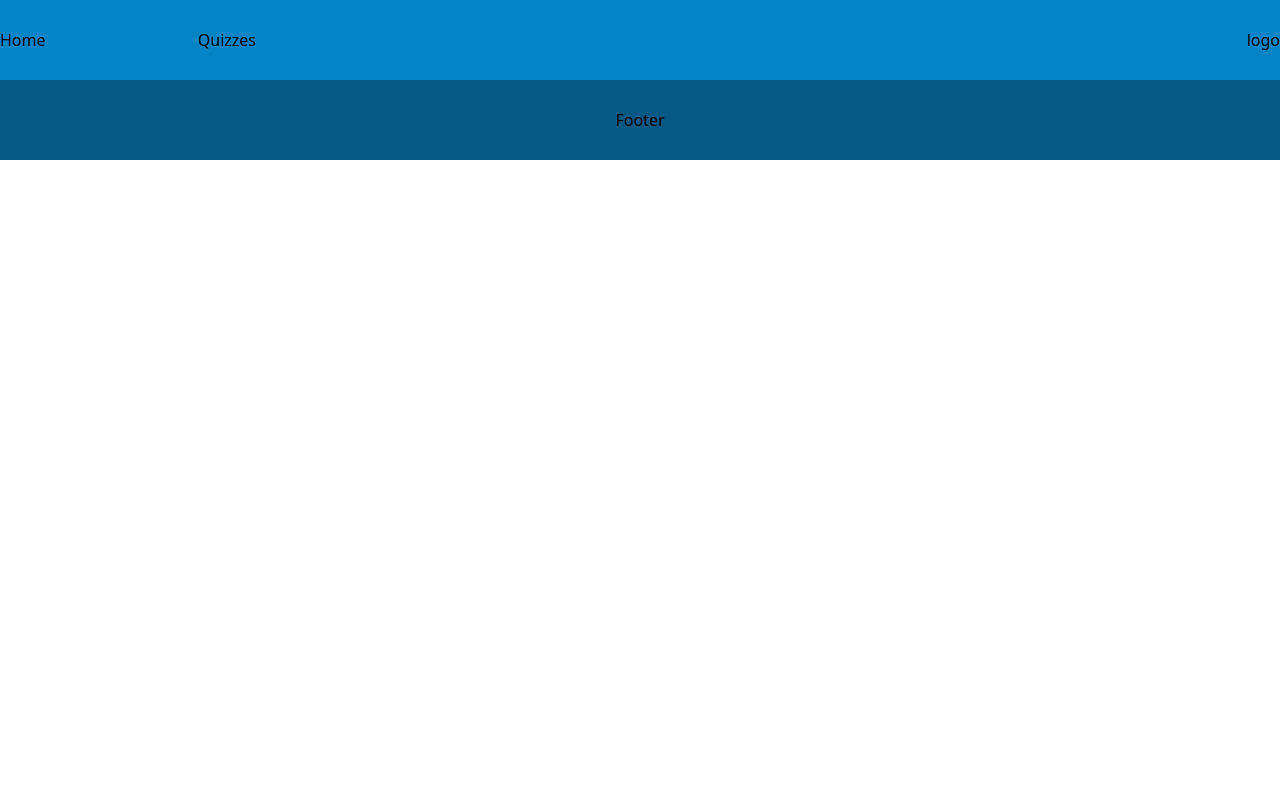
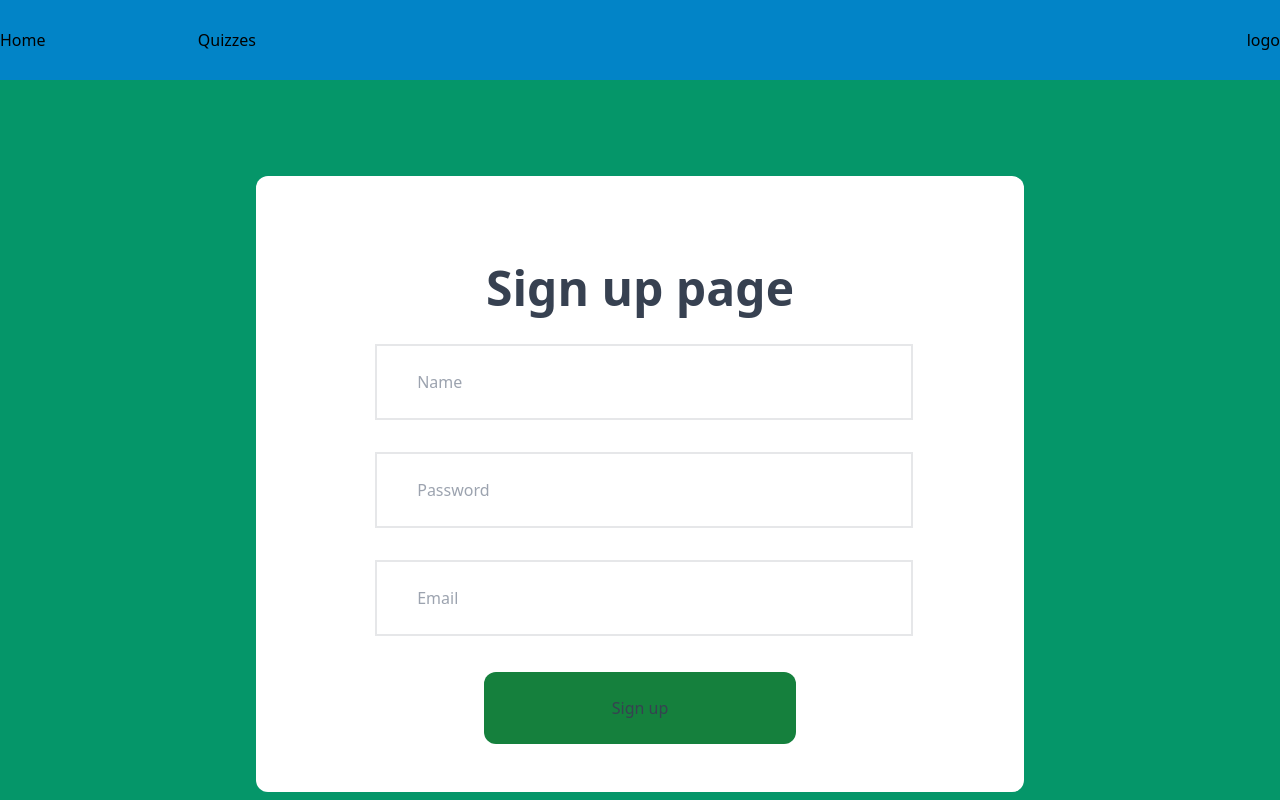
Before and after one commit to GiorgiMazm/Quiz, a Nuxt app: page /signUp in a window 1280 px wide. Shown: the top 800 px of the page. Built offline with nearby package versions, Linux system fonts and the light colour scheme.

Commit message:
added sign up and in prototype

```diff
--- /dev/null
+++ b/src/composables/useUser.ts
@@ -0,0 +1,26 @@
+export default () => {
+  async function createUser(user: any) {
+    console.log({ ...user, returnSecureToken: true });
+
+    const { data, error } = await useFetch(
+      "https://identitytoolkit.googleapis.com/v1/accounts:signUp?key=AIzaSyCuqzMP_62FKapXdIWLMGQAwp7dmoC8phU",
+      {
+        method: "POST",
+        headers: {
+          "Content-Type": "application/json",
+        },
+        body: { ...user, returnSecureToken: true },
+      }
+    );
+    if (error.value) {
+      throw createError({
+        statusCode: 404,
+        statusMessage:
+          "Something went wrong with fetching data, try again later",
+      });
+    }
+    console.log(data.value);
+  }
+
+  return { createUser };
+};
--- /dev/null
+++ b/src/pages/signIn.vue
@@ -0,0 +1,42 @@
+<script setup lang="ts">
+const password = ref("");
+const email = ref("");
+</script>
+
+<template>
+  <div>
+    <section class="bg-emerald-600 py-24">
+      <div class="container mx-auto">
+        <form
+          class="bg-white rounded-xl p-12 text-center w-3/5 mx-auto text-gray-700 min-w-[400px]"
+        >
+          <h1 class="pt-10 text-5xl font-bold">Sign in page</h1>
+
+          <div>
+            <input
+              class="ml-2 px-10 py-6 border-2 border-gray-900 border-opacity-10 inline-block mt-8 w-4/5"
+              type="password"
+              placeholder="Password"
+              v-model="password"
+            />
+          </div>
+
+          <div>
+            <input
+              class="ml-2 px-10 py-6 border-2 border-gray-900 border-opacity-10 inline-block mt-8 w-4/5"
+              type="email"
+              placeholder="Email"
+              v-model="email"
+            />
+          </div>
+
+          <button
+            class="mt-9 rounded-xl px-32 py-6 bg-green-700 hover:bg-emerald-600 hover:text-white"
+          >
+            Sign in
+          </button>
+        </form>
+      </div>
+    </section>
+  </div>
+</template>
--- /dev/null
+++ b/src/pages/signUp.vue
@@ -0,0 +1,64 @@
+<script setup lang="ts">
+import useUser from "~/composables/useUser";
+
+const name = ref("");
+const password = ref("");
+const email = ref("");
+const { createUser } = useUser();
+function signUp() {
+  console.log("ee blya");
+  createUser({
+    // name: name.value,
+    password: password.value,
+    email: email.value,
+  });
+}
+</script>
+
+<template>
+  <div>
+    <section class="bg-emerald-600 py-24">
+      <div class="container mx-auto">
+        <form
+          @submit.prevent="signUp"
+          class="bg-white rounded-xl p-12 text-center w-3/5 mx-auto text-gray-700 min-w-[400px]"
+        >
+          <h1 class="pt-10 text-5xl font-bold">Sign up page</h1>
+
+          <div>
+            <input
+              class="ml-2 px-10 py-6 border-2 border-gray-900 border-opacity-10 inline-block mt-8 w-4/5"
+              type="text"
+              placeholder="Name"
+              v-model="name"
+            />
+          </div>
+
+          <div>
+            <input
+              class="ml-2 px-10 py-6 border-2 border-gray-900 border-opacity-10 inline-block mt-8 w-4/5"
+              type="password"
+              placeholder="Password"
+              v-model="password"
+            />
+          </div>
+
+          <div>
+            <input
+              class="ml-2 px-10 py-6 border-2 border-gray-900 border-opacity-10 inline-block mt-8 w-4/5"
+              type="email"
+              placeholder="Email"
+              v-model="email"
+            />
+          </div>
+
+          <button
+            class="mt-9 rounded-xl px-32 py-6 bg-green-700 hover:bg-emerald-600 hover:text-white"
+          >
+            Sign up
+          </button>
+        </form>
+      </div>
+    </section>
+  </div>
+</template>
```
